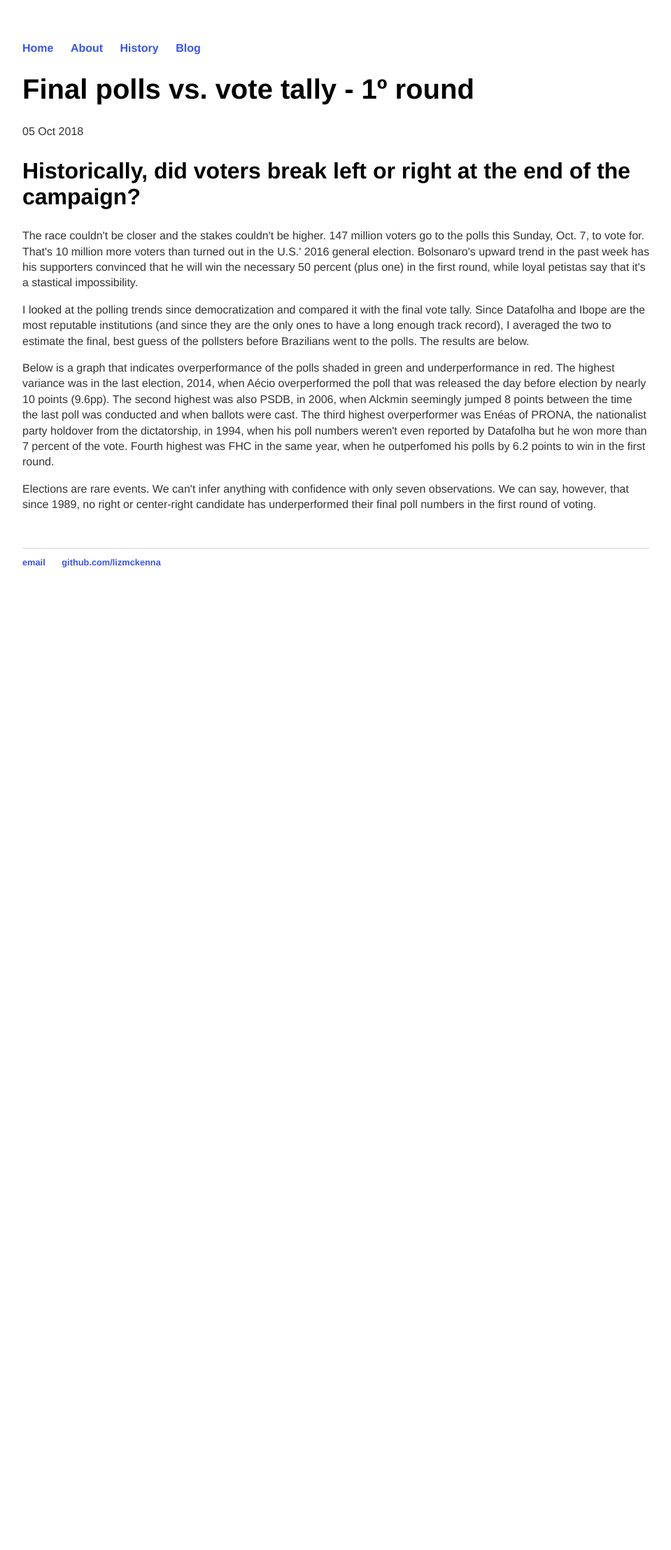
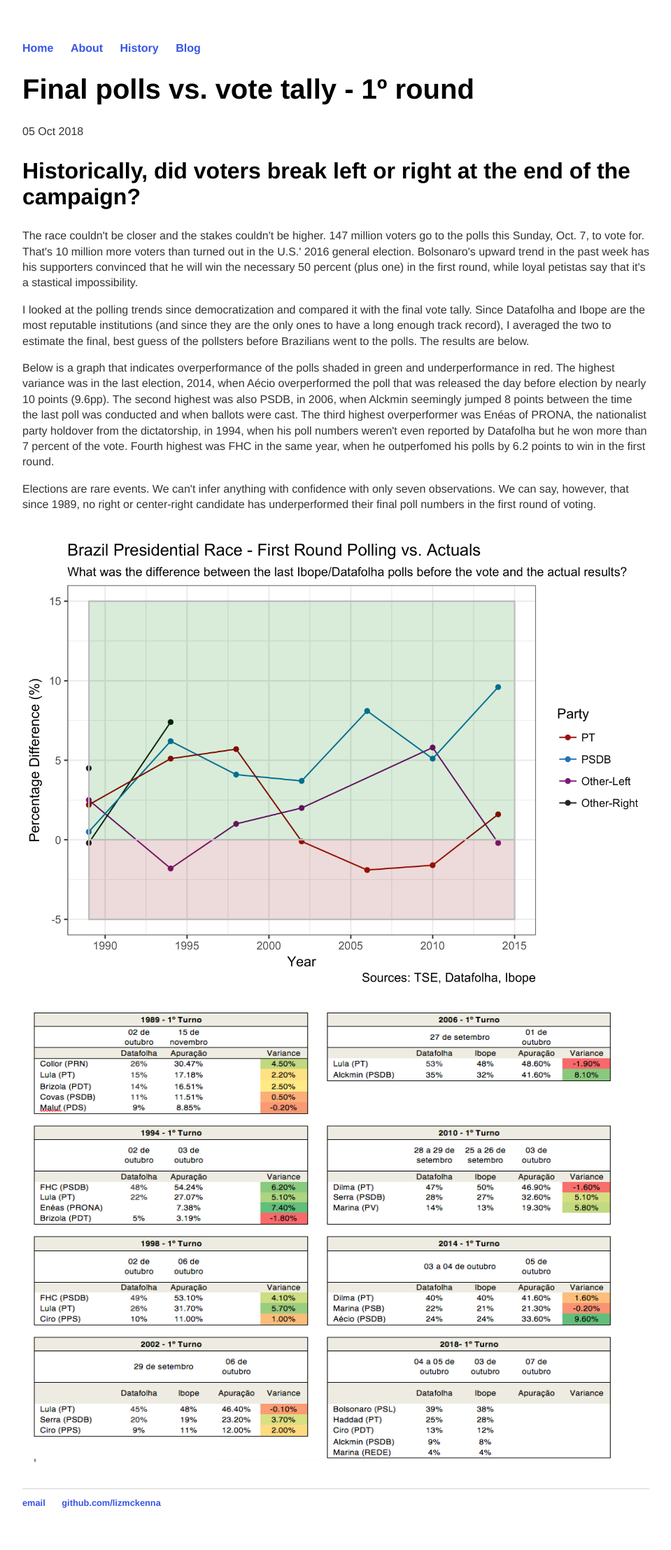
Before and after one commit to lizmckenna/elizabethmckenna.org, a Jekyll site: the page built from _posts/2018-10-05-polls-vs-actuals.md, in a window 1280 px wide. Shown: the whole page at 70% size, without its empty margins (160-1119 px from the left). Built offline with Jekyll 4.4.1, drawn with Linux system fonts in a browser that asks for light colours; before the commit the page ends 900 px from its top, so only the background shows below that.

Commit message:
Update 2018-10-05-polls-vs-actuals.md

```diff
--- a/_posts/2018-10-05-polls-vs-actuals.md
+++ b/_posts/2018-10-05-polls-vs-actuals.md
@@ -12,3 +12,11 @@ date: 2018-10-05
 <p> Elections are rare events. We can't infer anything with confidence with only seven observations. We can say, however, that since 1989, no right or center-right candidate has underperformed their final poll numbers in the first round of voting.
 </p>
 <br>
+ <center>
+<img src="/images/poll-variance-1-turno.png" alt="HTML5 Icon" style="width:900px;height:650px;">
+	</center>
+<br>
+ <center>
+<img src="/images/poll-variance-data.png" alt="HTML5 Icon" style="width:900px;height:650px;">
+	</center>
+<br>
```
